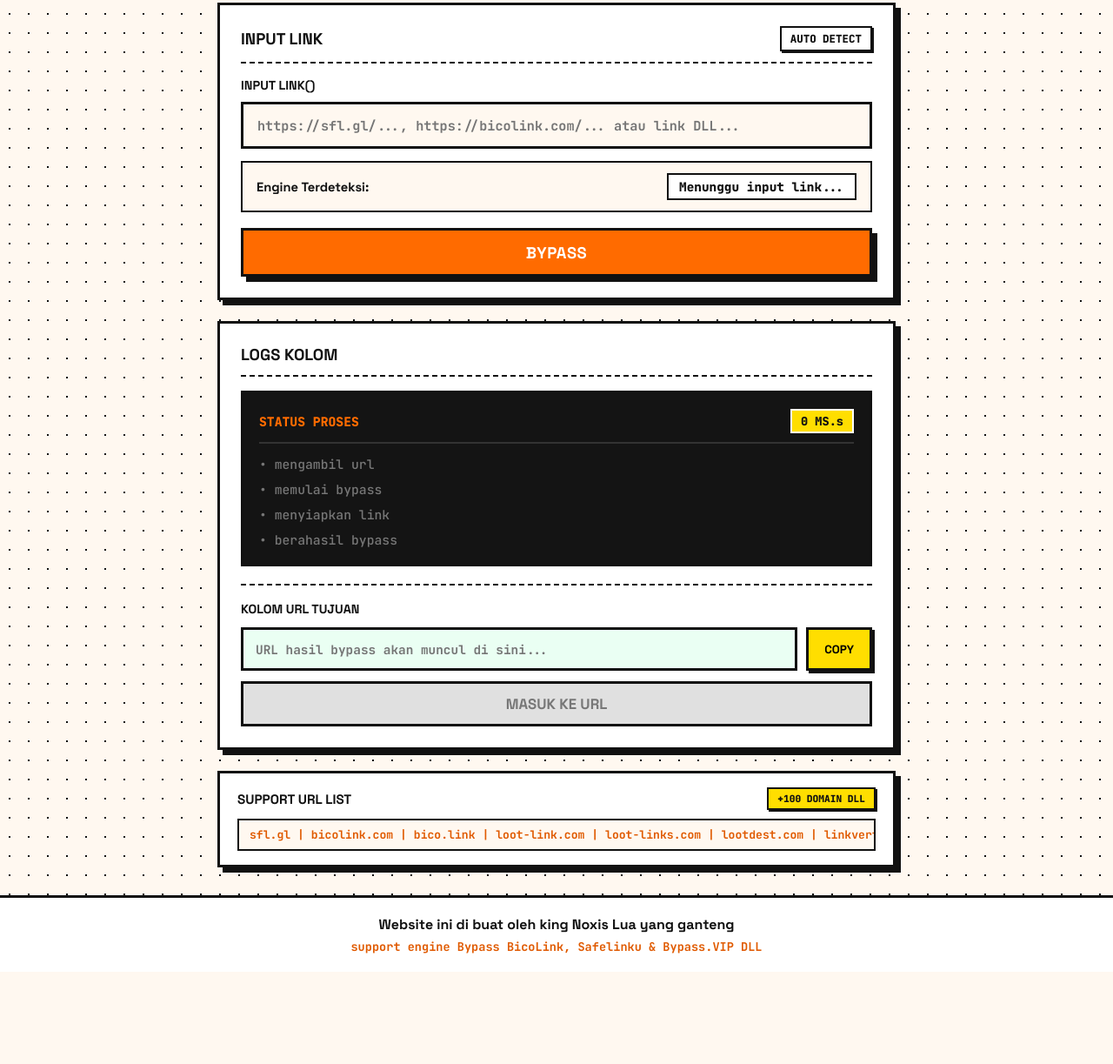
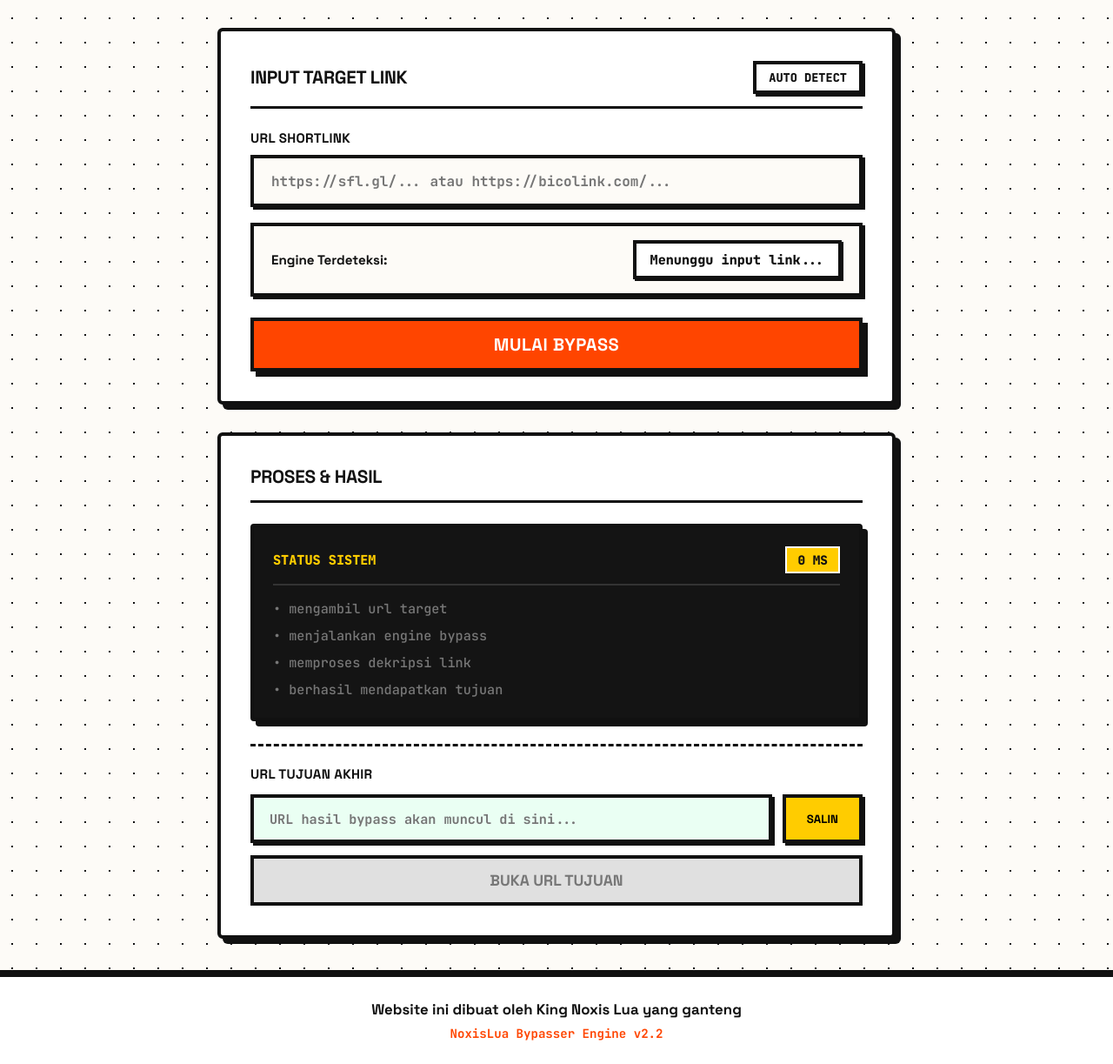
Before and after one commit to Morganlua/obf-LuaJit-, a website: page public/index.html in a window 1280 px wide. Shown: the part 105-1328 px from the top of the page at 87% size. Before the commit the page ends 1222 px from the top, so only its background shows below. Drawn offline with Linux system fonts and the light colour scheme.

Commit message:
Add files via upload

```diff
--- a/public/index.html
+++ b/public/index.html
@@ -3,22 +3,22 @@
 <head>
   <meta charset="UTF-8" />
   <meta name="viewport" content="width=device-width, initial-scale=1.0" />
-  <title>Noxis Link Bypass — SFL, Bico & VIP</title>
+  <title>NoxisLua Bypasser</title>
   <link rel="preconnect" href="https://fonts.googleapis.com">
   <link rel="preconnect" href="https://fonts.gstatic.com" crossorigin>
   <link href="https://fonts.googleapis.com/css2?family=JetBrains+Mono:wght@500;700;800&family=Space+Grotesk:wght@600;700;800&display=swap" rel="stylesheet">
   <style>
     :root {
-      --bg: #fff8f0;
+      --bg: #fdfbf7;
       --surface: #ffffff;
-      --orange: #ff6b00;
-      --orange-dark: #e05a00;
-      --yellow: #ffde00;
+      --orange: #ff4500;
+      --orange-hover: #e03d00;
+      --yellow: #ffcc00;
       --green: #00e676;
-      --blue: #38bdf8;
-      --red: #ff4757;
+      --blue: #00b0ff;
+      --red: #ff3d00;
       --ink: #111111;
-      --border: 3px solid #111111;
+      --border: 4px solid #111111;
       --shadow: 6px 6px 0px #111111;
       --shadow-sm: 3px 3px 0px #111111;
     }
@@ -32,7 +32,7 @@
     body {
       background-color: var(--bg);
       background-image: radial-gradient(#111111 1.2px, transparent 1.2px);
-      background-size: 22px 22px;
+      background-size: 28px 28px;
       color: var(--ink);
       font-family: 'Space Grotesk', sans-serif;
       min-height: 100vh;
@@ -44,52 +44,54 @@
     header {
       background: var(--orange);
       border-bottom: var(--border);
-      padding: 18px 24px;
+      padding: 24px 32px;
       display: flex;
       flex-wrap: wrap;
       align-items: center;
       justify-content: space-between;
-      gap: 12px;
+      gap: 16px;
+      box-shadow: 0 4px 0px #111111;
     }
 
     .brand {
       display: flex;
       align-items: center;
-      gap: 12px;
+      gap: 14px;
     }
 
     .brand-badge {
-      background: var(--surface);
+      background: var(--yellow);
       border: var(--border);
       box-shadow: var(--shadow-sm);
-      padding: 6px 12px;
+      padding: 8px 16px;
       font-family: 'JetBrains Mono', monospace;
       font-weight: 800;
-      font-size: 0.9rem;
+      font-size: 1rem;
+      letter-spacing: 0.5px;
     }
 
     .brand-title {
-      font-size: 1.55rem;
+      font-size: 2rem;
       font-weight: 800;
       color: #ffffff;
-      text-shadow: 2px 2px 0px #111111;
+      text-shadow: 3px 3px 0px #111111;
       text-transform: uppercase;
       letter-spacing: -0.5px;
     }
 
     .support-pills {
       display: flex;
-      gap: 8px;
+      gap: 10px;
       flex-wrap: wrap;
     }
 
     .pill {
       background: var(--yellow);
-      border: 2px solid #111111;
-      box-shadow: 2px 2px 0px #111111;
-      padding: 4px 10px;
+      border: var(--border);
+      box-shadow: var(--shadow-sm);
+      padding: 6px 14px;
       font-family: 'JetBrains Mono', monospace;
-      font-size: 0.78rem;
+      font-size: 0.85rem;
       font-weight: 800;
       text-transform: uppercase;
     }
@@ -97,34 +99,36 @@
     main {
       width: 100%;
       max-width: 820px;
-      margin: 32px auto;
+      margin: 40px auto;
       padding: 0 20px;
       flex: 1;
       display: flex;
       flex-direction: column;
-      gap: 24px;
+      gap: 32px;
     }
 
     .card {
       background: var(--surface);
       border: var(--border);
       box-shadow: var(--shadow);
-      padding: 24px;
+      padding: 34px;
+      border-radius: 6px;
     }
 
     .card-header {
       display: flex;
       justify-content: space-between;
       align-items: center;
-      margin-bottom: 16px;
-      padding-bottom: 12px;
-      border-bottom: 2px dashed #111111;
+      margin-bottom: 24px;
+      padding-bottom: 14px;
+      border-bottom: 3px solid #111111;
     }
 
     .card-title {
-      font-size: 1.15rem;
+      font-size: 1.3rem;
       font-weight: 800;
       text-transform: uppercase;
+      letter-spacing: -0.3px;
     }
 
     .input-group {
@@ -135,53 +139,58 @@
 
     .input-label {
       font-weight: 800;
-      font-size: 0.9rem;
+      font-size: 0.95rem;
       text-transform: uppercase;
+      letter-spacing: 0.3px;
     }
 
     .neo-input {
       width: 100%;
-      height: 54px;
-      padding: 0 16px;
+      height: 60px;
+      padding: 0 20px;
       font-family: 'JetBrains Mono', monospace;
-      font-size: 0.95rem;
+      font-size: 1rem;
       font-weight: 700;
       background: var(--bg);
       border: var(--border);
       color: var(--ink);
       outline: none;
-      transition: background 0.15s, box-shadow 0.15s;
+      box-shadow: var(--shadow-sm);
+      transition: all 0.15s ease;
     }
 
     .neo-input:focus {
       background: #ffffff;
-      box-shadow: var(--shadow-sm);
+      transform: translate(-2px, -2px);
+      box-shadow: 5px 5px 0px #111111;
     }
 
     .engine-row {
-      margin-top: 14px;
+      margin-top: 18px;
       display: flex;
       flex-wrap: wrap;
       align-items: center;
       justify-content: space-between;
-      gap: 12px;
+      gap: 14px;
       background: var(--bg);
-      border: 2px solid #111111;
-      padding: 12px 16px;
+      border: var(--border);
+      padding: 16px 20px;
+      box-shadow: var(--shadow-sm);
     }
 
     .engine-label {
       font-weight: 800;
-      font-size: 0.92rem;
+      font-size: 0.95rem;
     }
 
     .engine-value {
       font-family: 'JetBrains Mono', monospace;
       font-weight: 800;
-      font-size: 0.9rem;
-      padding: 4px 12px;
-      border: 2px solid #111111;
+      font-size: 0.95rem;
+      padding: 8px 16px;
+      border: var(--border);
       background: var(--surface);
+      box-shadow: 2px 2px 0px #111111;
     }
 
     .engine-value.detected-sfl {
@@ -194,32 +203,27 @@
       color: #111111;
     }
 
-    .engine-value.detected-vip {
-      background: var(--yellow);
-      color: #111111;
-    }
-
     .btn-bypass {
-      margin-top: 18px;
+      margin-top: 24px;
       width: 100%;
-      height: 56px;
+      height: 62px;
       background: var(--orange);
       color: #ffffff;
       border: var(--border);
       box-shadow: var(--shadow);
       font-family: 'Space Grotesk', sans-serif;
-      font-size: 1.15rem;
+      font-size: 1.25rem;
       font-weight: 800;
       text-transform: uppercase;
       letter-spacing: 0.5px;
       cursor: pointer;
-      transition: transform 0.1s, box-shadow 0.1s, background 0.1s;
+      transition: transform 0.12s ease, box-shadow 0.12s ease, background 0.12s ease;
     }
 
     .btn-bypass:hover:not(:disabled) {
-      background: var(--orange-dark);
-      transform: translate(-2px, -2px);
-      box-shadow: 8px 8px 0px #111111;
+      background: var(--orange-hover);
+      transform: translate(-3px, -3px);
+      box-shadow: 9px 9px 0px #111111;
     }
 
     .btn-bypass:active:not(:disabled) {
@@ -228,17 +232,18 @@
     }
 
     .btn-bypass:disabled {
-      opacity: 0.65;
+      opacity: 0.6;
       cursor: not-allowed;
     }
 
-    /* LOGS & RESULT GRID */
     .logs-box {
       background: #141414;
       color: #f8f8f2;
       border: var(--border);
-      padding: 18px;
+      box-shadow: var(--shadow);
+      padding: 22px;
       font-family: 'JetBrains Mono', monospace;
+      border-radius: 4px;
     }
 
     .logs-top {
@@ -246,23 +251,23 @@
       justify-content: space-between;
       align-items: center;
       border-bottom: 2px solid #333333;
-      padding-bottom: 10px;
-      margin-bottom: 14px;
+      padding-bottom: 12px;
+      margin-bottom: 16px;
     }
 
     .logs-heading {
       font-weight: 800;
-      font-size: 0.92rem;
-      color: var(--orange);
+      font-size: 0.95rem;
+      color: var(--yellow);
       text-transform: uppercase;
     }
 
     .ms-badge {
       background: var(--yellow);
       color: #111111;
-      padding: 3px 10px;
+      padding: 4px 12px;
       font-weight: 800;
-      font-size: 0.85rem;
+      font-size: 0.9rem;
       border: 2px solid #ffffff;
     }
 
@@ -271,7 +276,7 @@
       display: flex;
       flex-direction: column;
       gap: 10px;
-      font-size: 0.92rem;
+      font-size: 0.95rem;
     }
 
     .log-steps li {
@@ -279,7 +284,6 @@
       align-items: center;
       gap: 10px;
       color: #777777;
-      transition: color 0.2s;
     }
 
     .log-steps li.active {
@@ -298,35 +302,36 @@
     }
 
     .result-section {
-      margin-top: 20px;
-      padding-top: 18px;
-      border-top: 2px dashed #111111;
+      margin-top: 26px;
+      padding-top: 22px;
+      border-top: 3px dashed #111111;
       display: flex;
       flex-direction: column;
-      gap: 12px;
+      gap: 14px;
     }
 
     .result-row {
       display: flex;
-      gap: 10px;
+      gap: 12px;
     }
 
     .result-input {
       flex: 1;
-      height: 50px;
-      padding: 0 14px;
+      height: 56px;
+      padding: 0 18px;
       font-family: 'JetBrains Mono', monospace;
-      font-size: 0.9rem;
+      font-size: 0.95rem;
       font-weight: 700;
       background: #eafff3;
       border: var(--border);
       color: #111111;
       outline: none;
+      box-shadow: var(--shadow-sm);
     }
 
     .btn-copy {
-      height: 50px;
-      padding: 0 18px;
+      height: 56px;
+      padding: 0 24px;
       background: var(--yellow);
       border: var(--border);
       box-shadow: var(--shadow-sm);
@@ -334,10 +339,13 @@
       font-weight: 800;
       text-transform: uppercase;
       cursor: pointer;
+      transition: transform 0.12s ease;
     }
 
     .btn-copy:hover {
-      background: #ffe84d;
+      background: #ffd500;
+      transform: translate(-2px, -2px);
+      box-shadow: 5px 5px 0px #111111;
     }
 
     .btn-open-url {
@@ -345,22 +353,22 @@
       align-items: center;
       justify-content: center;
       width: 100%;
-      height: 52px;
+      height: 58px;
       background: var(--green);
       color: #111111;
       border: var(--border);
       box-shadow: var(--shadow);
       font-family: 'Space Grotesk', sans-serif;
-      font-size: 1.05rem;
+      font-size: 1.1rem;
       font-weight: 800;
       text-transform: uppercase;
       text-decoration: none;
-      transition: transform 0.1s, box-shadow 0.1s;
+      transition: transform 0.12s ease, box-shadow 0.12s ease;
     }
 
     .btn-open-url:hover {
-      transform: translate(-2px, -2px);
-      box-shadow: 8px 8px 0px #111111;
+      transform: translate(-3px, -3px);
+      box-shadow: 9px 9px 0px #111111;
     }
 
     .btn-open-url.disabled {
@@ -374,62 +382,34 @@
       background: var(--red);
       color: #ffffff;
       border: var(--border);
-      padding: 12px 16px;
+      box-shadow: var(--shadow-sm);
+      padding: 14px 18px;
       font-family: 'JetBrains Mono', monospace;
-      font-size: 0.85rem;
+      font-size: 0.9rem;
       font-weight: 700;
       display: none;
-    }
-
-    /* SUPPORTED URLS TICKER / SECTION */
-    .supported-section {
-      background: var(--surface);
-      border: var(--border);
-      box-shadow: var(--shadow);
-      padding: 16px 20px;
-    }
-
-    .supported-title {
-      font-size: 0.95rem;
-      font-weight: 800;
-      text-transform: uppercase;
-      margin-bottom: 10px;
-      display: flex;
-      align-items: center;
-      justify-content: space-between;
-    }
-
-    .supported-marquee {
-      font-family: 'JetBrains Mono', monospace;
-      font-size: 0.82rem;
-      font-weight: 700;
-      background: var(--bg);
-      border: 2px solid #111111;
-      padding: 8px 12px;
-      overflow-x: auto;
-      white-space: nowrap;
-      color: var(--orange-dark);
     }
 
     footer {
       background: var(--surface);
       border-top: var(--border);
-      padding: 20px 24px;
+      padding: 26px;
       text-align: center;
+      box-shadow: 0 -4px 0px #111111;
     }
 
     .footer-main {
-      font-size: 1rem;
+      font-size: 1.05rem;
       font-weight: 800;
       color: var(--ink);
     }
 
     .footer-sub {
-      margin-top: 6px;
+      margin-top: 8px;
       font-family: 'JetBrains Mono', monospace;
-      font-size: 0.85rem;
+      font-size: 0.88rem;
       font-weight: 700;
-      color: var(--orange-dark);
+      color: var(--orange);
     }
   </style>
 </head>
@@ -438,30 +418,28 @@
   <header>
     <div class="brand">
       <div class="brand-badge">NOXIS</div>
-      <div class="brand-title">Bypass Link SFL, Bico & VIP</div>
+      <div class="brand-title">NoxisLua Bypasser</div>
     </div>
     <div class="support-pills">
       <span class="pill">Safelinku</span>
       <span class="pill">BicoLink</span>
-      <span class="pill">Bypass.VIP / DLL</span>
     </div>
   </header>
 
   <main>
-    <!-- INPUT & CONTROL CARD -->
     <section class="card">
       <div class="card-header">
-        <span class="card-title">Input Link</span>
+        <span class="card-title">Input Target Link</span>
         <span class="pill" style="background:#fff;">AUTO DETECT</span>
       </div>
 
       <div class="input-group">
-        <label class="input-label" for="inputLink">Input Link()</label>
+        <label class="input-label" for="inputLink">URL Shortlink</label>
         <input
           type="url"
           id="inputLink"
           class="neo-input"
-          placeholder="https://sfl.gl/..., https://bicolink.com/... atau link DLL..."
+          placeholder="https://sfl.gl/... atau https://bicolink.com/..."
           autocomplete="off"
           oninput="detectEngine()"
         />
@@ -472,33 +450,32 @@
         <span class="engine-value" id="engineDetected">Menunggu input link...</span>
       </div>
 
-      <button class="btn-bypass" id="btnBypass" onclick="startBypass()">Bypass</button>
+      <button class="btn-bypass" id="btnBypass" onclick="startBypass()">Mulai Bypass</button>
     </section>
 
-    <!-- LOGS & DESTINATION URL CARD -->
     <section class="card">
       <div class="card-header">
-        <span class="card-title">Logs Kolom</span>
+        <span class="card-title">Proses & Hasil</span>
       </div>
 
       <div class="logs-box">
         <div class="logs-top">
-          <span class="logs-heading">Status Proses</span>
-          <span class="ms-badge" id="msCounter">0 MS.s</span>
+          <span class="logs-heading">Status Sistem</span>
+          <span class="ms-badge" id="msCounter">0 MS</span>
         </div>
 
         <ul class="log-steps" id="logSteps">
-          <li id="step1">• mengambil url</li>
-          <li id="step2">• memulai bypass</li>
-          <li id="step3">• menyiapkan link</li>
-          <li id="step4">• berahasil bypass</li>
+          <li id="step1">• mengambil url target</li>
+          <li id="step2">• menjalankan engine bypass</li>
+          <li id="step3">• memproses dekripsi link</li>
+          <li id="step4">• berhasil mendapatkan tujuan</li>
         </ul>
       </div>
 
-      <div class="error-alert" id="errorBox" style="margin-top: 16px;"></div>
+      <div class="error-alert" id="errorBox" style="margin-top: 18px;"></div>
 
       <div class="result-section">
-        <label class="input-label" for="targetUrlOutput">Kolom Url Tujuan</label>
+        <label class="input-label" for="targetUrlOutput">URL Tujuan Akhir</label>
         <div class="result-row">
           <input
             type="text"
@@ -507,7 +484,7 @@
             readonly
             placeholder="URL hasil bypass akan muncul di sini..."
           />
-          <button class="btn-copy" onclick="copyResult()">Copy</button>
+          <button class="btn-copy" onclick="copyResult()">Salin</button>
         </div>
 
         <a
@@ -517,26 +494,15 @@
           id="btnGoUrl"
           class="btn-open-url disabled"
         >
-          Masuk Ke url
+          Buka URL Tujuan
         </a>
-      </div>
-    </section>
-
-    <!-- SUPPORTED URLS TICKER (DLL) -->
-    <section class="supported-section">
-      <div class="supported-title">
-        <span>Support Url List</span>
-        <span class="pill" style="background:var(--yellow); font-size: 0.7rem;">+100 DOMAIN DLL</span>
-      </div>
-      <div class="supported-marquee">
-        sfl.gl | bicolink.com | bico.link | loot-link.com | loot-links.com | lootdest.com | linkvertise.com | adfoc.us | boost.ink | cuty.io | rekonise.com | sub2unlock.com | lootlabs.gg | mega-guy.com &amp; DLL...
       </div>
     </section>
   </main>
 
   <footer>
-    <div class="footer-main">Website ini di buat oleh king Noxis Lua yang ganteng</div>
-    <div class="footer-sub">support engine Bypass BicoLink, Safelinku &amp; Bypass.VIP DLL</div>
+    <div class="footer-main">Website ini dibuat oleh King Noxis Lua yang ganteng</div>
+    <div class="footer-sub">NoxisLua Bypasser Engine v2.2</div>
   </footer>
 
   <script>
@@ -558,19 +524,17 @@
         const host = new URL(normalized).hostname.toLowerCase();
 
         if (/(^|\.)sfl\.gl$/.test(host)) {
-          badge.textContent = "Safelinku Bypass (mgvt)";
+          badge.textContent = "Safelinku Engine (mgvt)";
           badge.classList.add("detected-sfl");
           return "mgvt";
         }
         if (/(^|\.)(bicolink\.com|bico\.link)$/.test(host)) {
-          badge.textContent = "BicoLink Bypass (umpc)";
+          badge.textContent = "BicoLink Engine (umpc)";
           badge.classList.add("detected-bico");
           return "umpc";
         }
-        // Deteksi domain khusus VIP / Loot / Linkvertise / dll
-        badge.textContent = "Bypass.VIP Engine (" + host + ")";
-        badge.classList.add("detected-vip");
-        return "vip";
+        badge.textContent = "Host tidak didukung (Gunakan sfl.gl / bicolink)";
+        return null;
       } catch {
         badge.textContent = "Format URL tidak valid";
         return null;
@@ -599,15 +563,15 @@
       const msEl = document.getElementById("msCounter");
       msInterval = setInterval(() => {
         const diff = Math.round(performance.now() - startTimestamp);
-        msEl.textContent = `${diff} MS.s`;
-      }, 45);
+        msEl.textContent = `${diff} MS`;
+      }, 40);
     }
 
     function stopTimer(finalMs) {
       if (msInterval) clearInterval(msInterval);
       const msEl = document.getElementById("msCounter");
       const diff = typeof finalMs === "number" ? finalMs : Math.round(performance.now() - startTimestamp);
-      msEl.textContent = `${diff} MS.s`;
+      msEl.textContent = `${diff} MS`;
     }
 
     async function startBypass() {
@@ -617,7 +581,7 @@
       const errorBox = document.getElementById("errorBox");
 
       if (!rawUrl) {
-        errorBox.textContent = "Masukkan link shortlink terlebih dahulu!";
+        errorBox.textContent = "Masukkan link sfl.gl atau bicolink terlebih dahulu!";
         errorBox.style.display = "block";
         return;
       }
@@ -625,29 +589,29 @@
       const targetUrl = /^https?:\/\//i.test(rawUrl) ? rawUrl : "https://" + rawUrl;
       const engine = detectEngine();
 
+      if (!engine) {
+        errorBox.textContent = "Engine untuk link tersebut tidak dikenali atau belum didukung.";
+        errorBox.style.display = "block";
+        return;
+      }
+
       resetLogs();
       btn.disabled = true;
-      btn.textContent = "Memproses Bypass...";
+      btn.textContent = "Memproses...";
       startTimer();
 
-      // Step 1: mengambil url
       setStepState("step1", "active");
-      await new Promise((r) => setTimeout(r, 250));
+      await new Promise((r) => setTimeout(r, 200));
       setStepState("step1", "done");
 
-      // Step 2: memulai bypass
       setStepState("step2", "active");
-
       const step3Timer = setTimeout(() => {
         setStepState("step2", "done");
         setStepState("step3", "active");
-      }, 2800);
+      }, 2500);
 
       try {
-        const endpoint = engine
-          ? `/api/${engine}?url=${encodeURIComponent(targetUrl)}`
-          : `/api?url=${encodeURIComponent(targetUrl)}`;
-
+        const endpoint = `/api/${engine}?url=${encodeURIComponent(targetUrl)}`;
         const res = await fetch(endpoint);
         const data = await res.json();
         clearTimeout(step3Timer);
@@ -677,7 +641,7 @@
         errorBox.style.display = "block";
       } finally {
         btn.disabled = false;
-        btn.textContent = "Bypass";
+        btn.textContent = "Mulai Bypass";
       }
     }
 
@@ -687,7 +651,7 @@
       navigator.clipboard.writeText(val);
       const copyBtn = document.querySelector(".btn-copy");
       const oldText = copyBtn.textContent;
-      copyBtn.textContent = "Copied!";
+      copyBtn.textContent = "Disalin!";
       setTimeout(() => { copyBtn.textContent = oldText; }, 1500);
     }
   </script>
```
